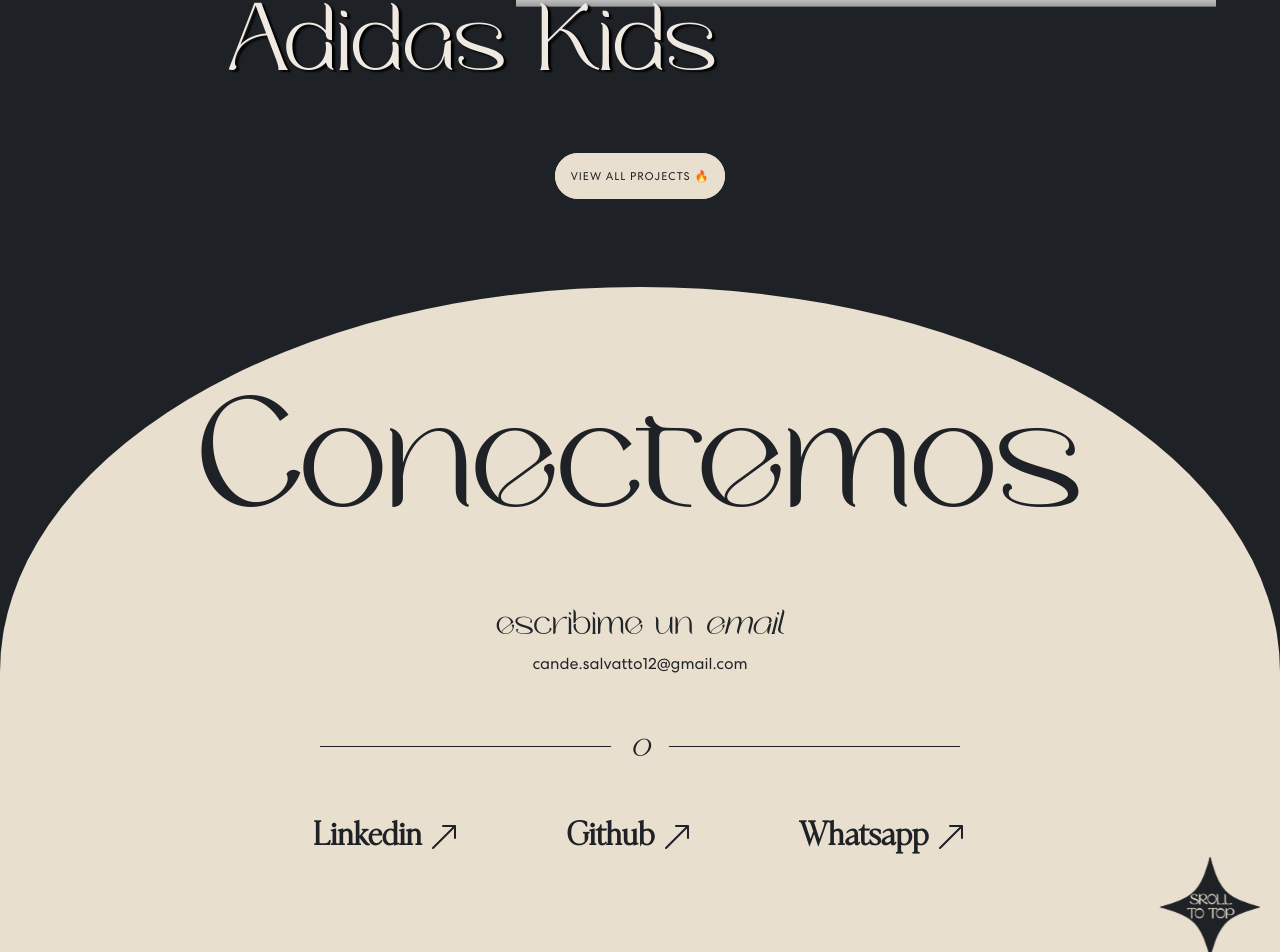
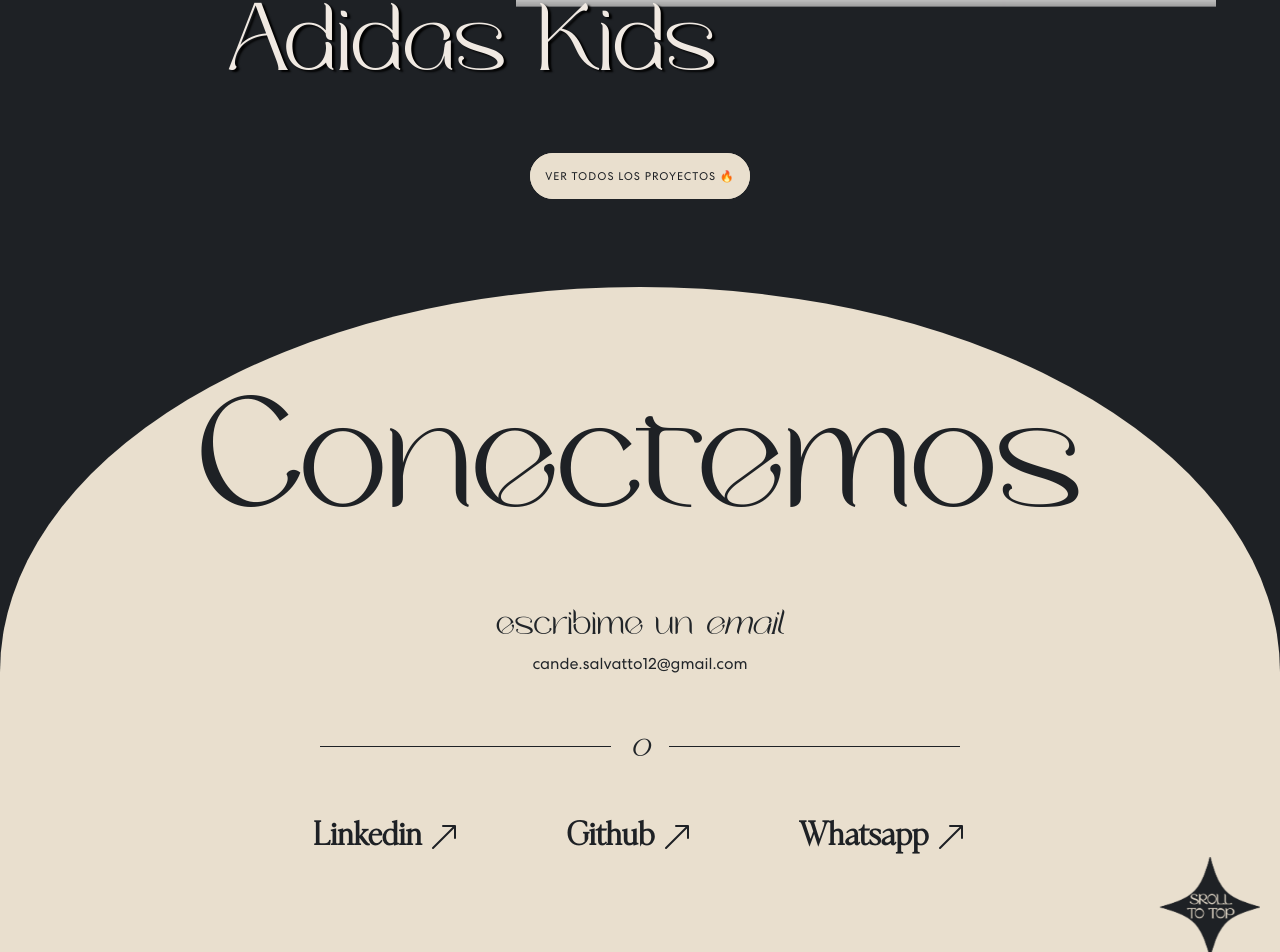
Before and after one commit to Candesalvatto/portfolio, a React (Create React App) app: page / in a window 1280 px wide. Shown: the part 3438-4390 px from the top of the page. Built offline with nearby package versions, Linux system fonts and the light colour scheme.

Commit message:
cambiando botons proyectos

```diff
--- a/src/compon/Projects.js
+++ b/src/compon/Projects.js
@@ -46,7 +46,7 @@ export const Projects = () => {
       </div>
 
       <div className='container-button-viewer'>
-      <Link to={"/projects"} className='button-view-projects'> VIEW ALL PROJECTS 🔥</Link>
+      <Link to={"/projects"} className='button-view-projects'> VER TODOS LOS PROYECTOS 🔥</Link>
       </div>
 
 
```
